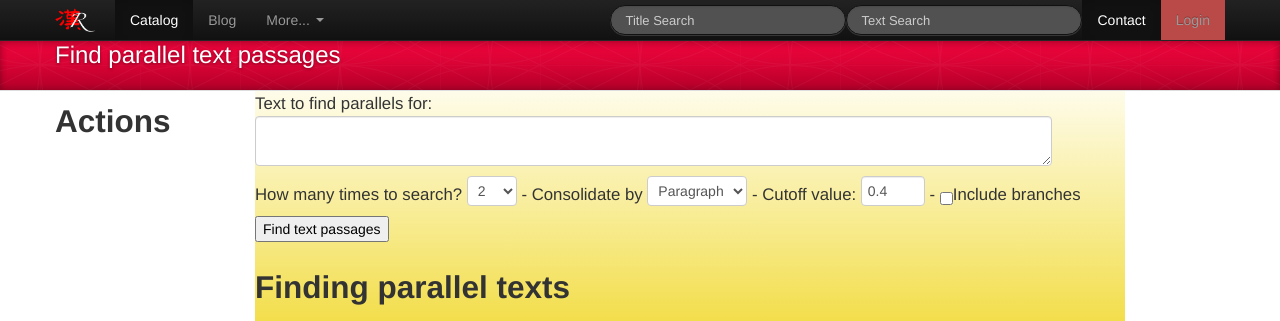
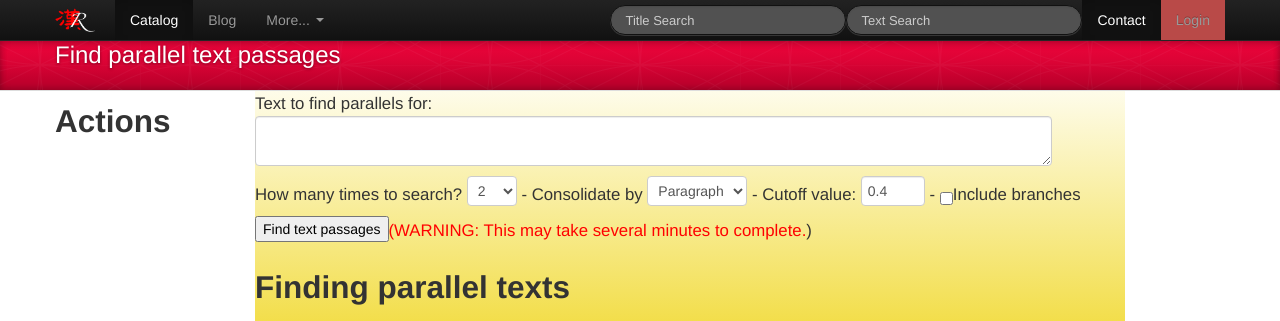
Before and after one commit to mandoku/mdweb, a Flask app: page /citfind in a window 1280 px wide. Shown: the top 321 px of the page. Run offline with Flask 2, Linux system fonts and the light colour scheme; parts of the project's set-up code (start-up, migrations or seed data) failed here and were passed over; some libraries are stand-ins or nearby versions.

Commit message:
added warning to citfind.html.

```diff
--- a/app/templates/citfind.html
+++ b/app/templates/citfind.html
@@ -41,7 +41,7 @@ How many times to search?
 - Cutoff value: <input style="width: 50px" type="text" name="cutoff" value="{{cutoff}}"/>
 - <input type="checkbox" name="br" value="branches">Include branches</input>
 <br/>
-      <input style="margin-bottom:5px" type="submit" value="{{_('Find text passages')}}"/>
+      <input style="margin-bottom:5px" type="submit" value="{{_('Find text passages')}}"/><seg style="color:red">(WARNING: This may take several minutes to complete.</seg>)
 
 </p>
   </form>
```
